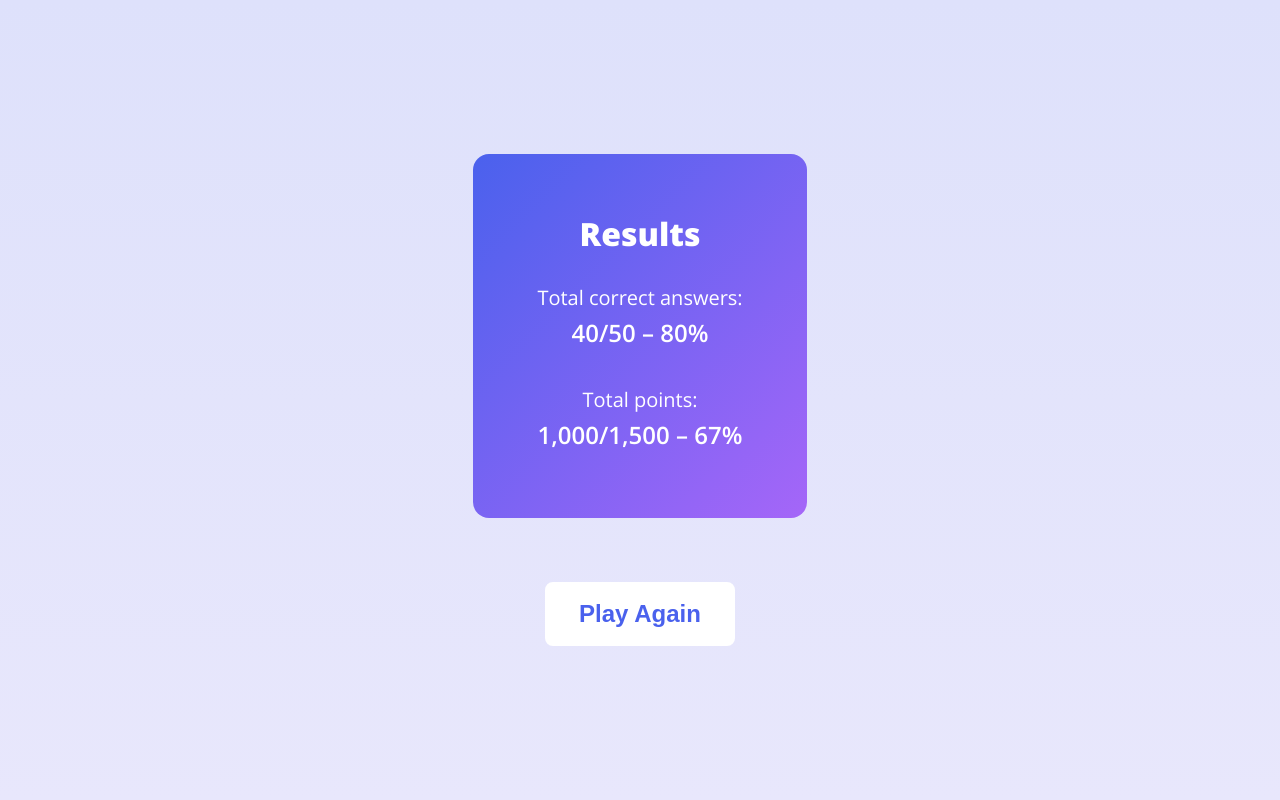
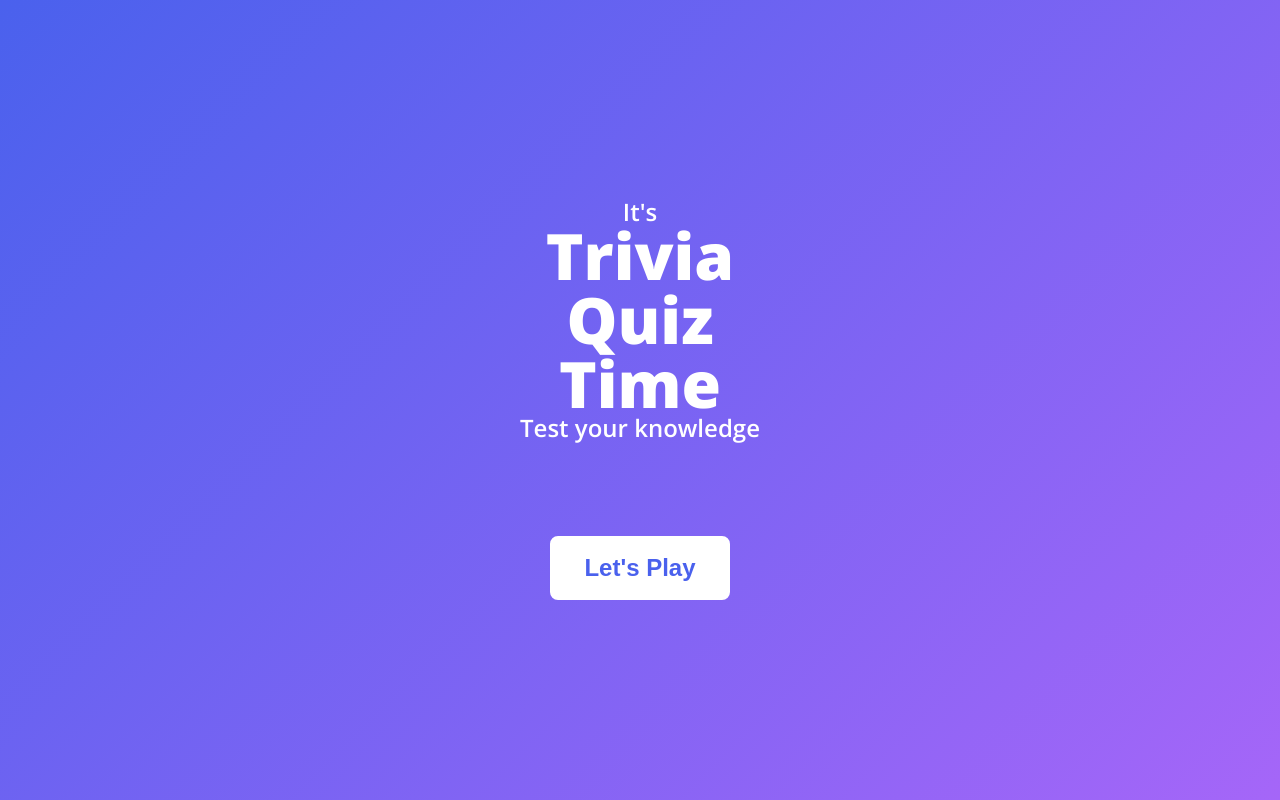
Before and after one commit to goranstevanovic/trivia-quiz-time, a React (Vite) app: page / in a window 1280 px wide. Built offline with nearby package versions, Linux system fonts and the light colour scheme.

Commit message:
Show StartScreen on App start

```diff
--- a/src/App.tsx
+++ b/src/App.tsx
@@ -1,9 +1,16 @@
-import ResultsScreen from './components/ResultsScreen';
+import StartScreen from './components/StartScreen';
+import SettingsScreen from './components/SettingsScreen';
+import { useQuiz } from './contexts/QuizContext';
 
 function App() {
+  const quizContext = useQuiz();
+
+  const status = quizContext?.status;
+
   return (
     <>
-      <ResultsScreen />
+      {status === 'finished' && <StartScreen />}
+      {status === 'settings' && <SettingsScreen />}
     </>
   );
 }
--- a/src/contexts/QuizContext.tsx
+++ b/src/contexts/QuizContext.tsx
@@ -1,6 +1,6 @@
 import { createContext, useContext, useReducer } from 'react';
 
-type QuizStatus = 'finished' | 'active';
+type QuizStatus = 'finished' | 'settings';
 
 type QuizContextType = {
   status: QuizStatus;
@@ -22,7 +22,7 @@ function quizReducer(
     case 'start':
       return {
         ...state,
-        status: 'active',
+        status: 'settings',
       };
   }
 }
```
